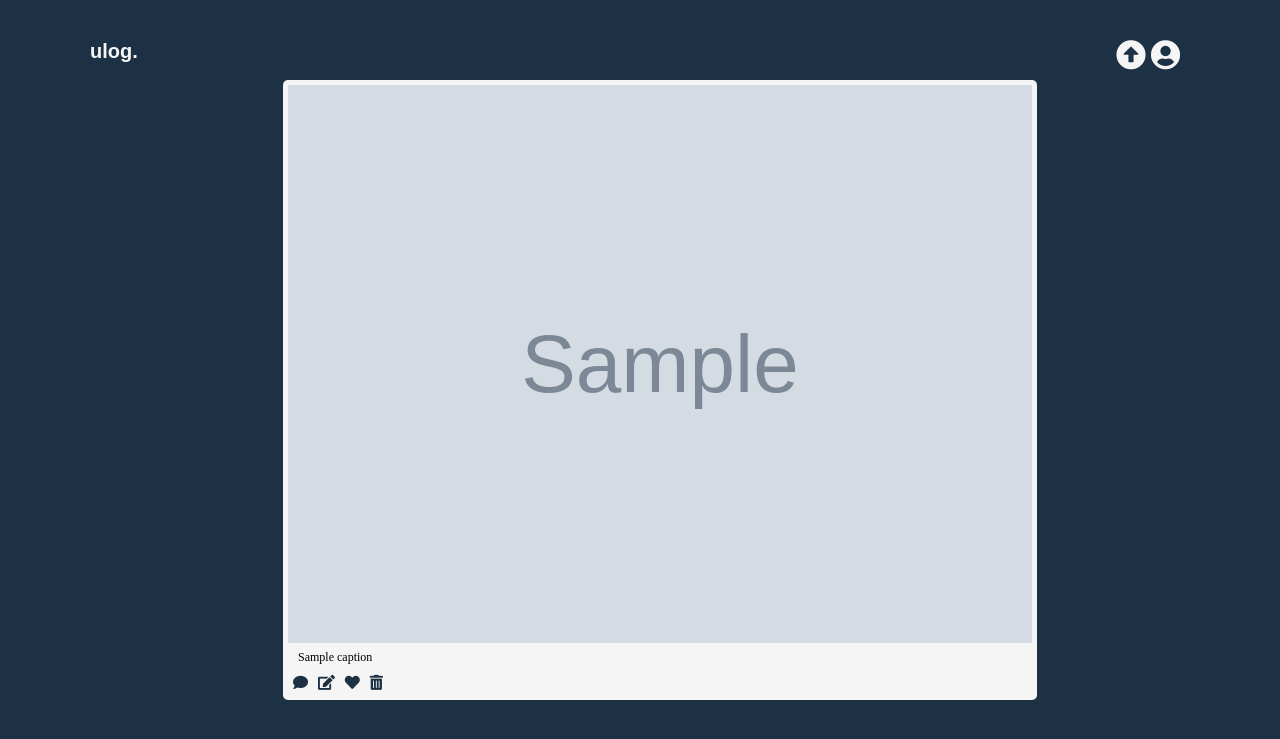
After one commit to knnyczr/uLog, a Node server app: template views/postViews/showOne.ejs in a window 1280 px wide. The commit adds this page. Shown: the top 739 px of the page. Run offline with Node 20, Linux system fonts and the light colour scheme; the template is opened without the code that fills it: most values are stand-ins (such as "Sample title", 1, 10 or a date in 2020); grey boxes marked "Sample" are stand-in pictures; some libraries are stand-ins or nearby versions; some web fonts are replaced.

Commit message:
heroku push

```diff
--- a/public/css/main.css
+++ b/public/css/main.css
@@ -3,6 +3,13 @@
 * {
   margin: 0;
   padding: 0;
+}
+button{
+  margin: 0;
+  padding: 0;
+  border: none;
+  outline: none;
+  background: none;
 }
 body{
   background: #1C3144;
@@ -21,12 +28,13 @@ p{
 }
 form{
   display:flex;
-  padding: 30px;
+  /* padding: 30px; */
   align-content: space-between;
 }
 form > .infield{
   align-self: end;
 }
+
 input{
   height: 35px;
 }
@@ -36,11 +44,18 @@ input{
   color: #f5f5f5;
   margin-left: 5px;
 }
+button > .fas{
+  margin: 5px 5px;
+  color: #1C3144;
+  font-size: 15px;
+}
+/* this would be temp, after I've made the buttons into complete forms */
 .comlike > .fas{
   margin: 5px 5px;
   color: #1C3144;
   font-size: 15px;
 }
+
 .comlike{
   display: flex;
   /* position: absolute; */
@@ -70,6 +85,11 @@ nav{
 .wrapper{
   padding-top:50px;
 }
+.container > a > img{
+  height: 100%;
+  width: 100%;
+  margin: 0 auto;
+}
 .container > img{
   height: 100%;
   width: 100%;
--- /dev/null
+++ b/views/postViews/showOne.ejs
@@ -0,0 +1,32 @@
+<% include ../partials/boilerplate %>
+
+<div class="wrapper">
+  <form action="/posts/<%= photos.id %>?_method=PUT" method="POST">
+  <div class="container">
+
+      <img src="<%= photos.url %>">
+      <p><%= photos.caption %></p>
+
+      <div class="comlike">
+        <i class="fas fa-comment"></i>
+
+        <form action="/posts/<%= photos.id %>/edit" method="GET">
+        <button type="submit"><i class="fas fa-edit"></i></button>
+        </form>
+
+        <i class="fas fa-heart"></i>
+
+        <form action="/posts/<%= photos.id %>?_method=DELETE"  method="DELETE">
+        <button type="submit"><i class="fas fa-trash-alt"></i></button>
+        </form>
+
+      </div><!-- closing comlike -->
+
+
+
+  </div><!-- closing container -->
+  </form>
+
+</div>
+
+<% include ../partials/end %>
```
Also changed, not shown: controllers/photosController.js (+19 -3 lines), controllers/viewsController.js (+14 -1 lines), models/dbq.js (+6 -9 lines), routes/postRouter.js (+10 -2 lines), views/postViews/edit.ejs (added, +18 -0 lines), views/postViews/index.ejs (+13 -3 lines).
